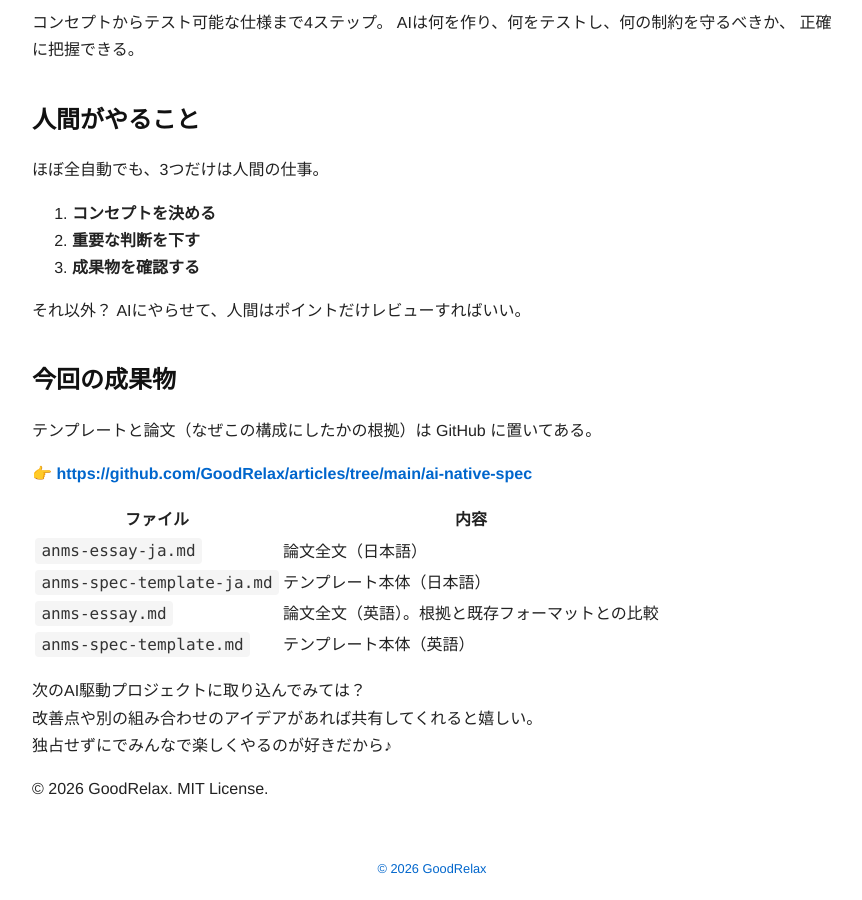
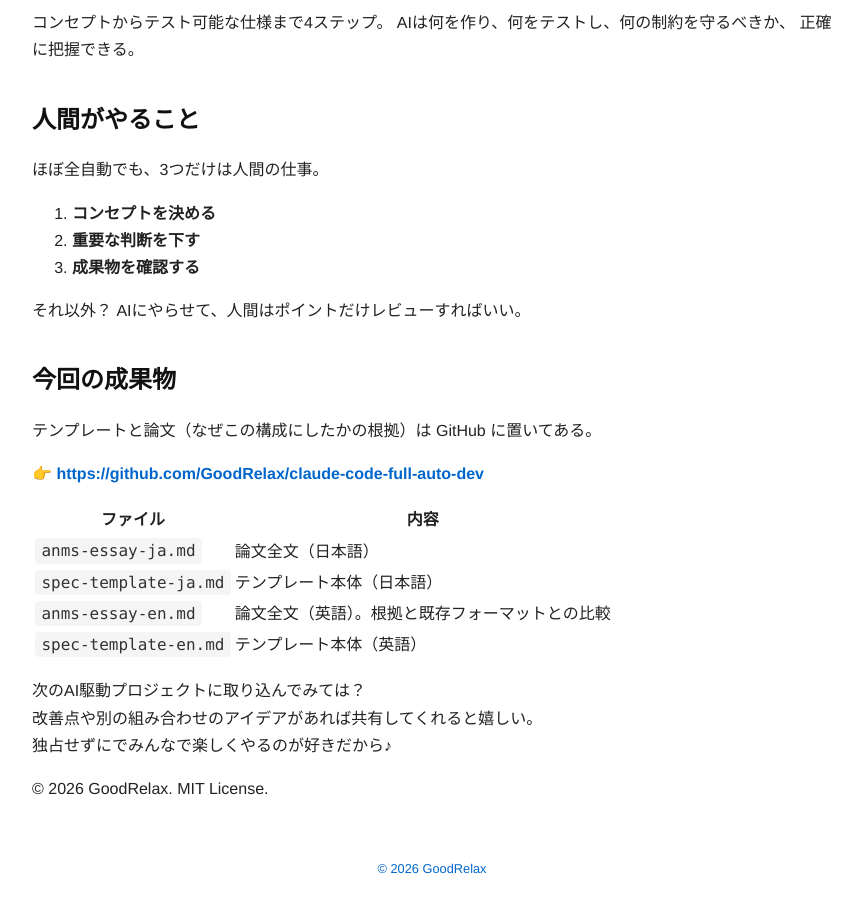
Before and after one commit to GoodRelax/articles, a Jekyll site: the page built from ai-native-spec/article_ja.md, in a window 1280 px wide and 900 px high, scrolled down 4533 px. Shown: the whole window, without its empty margins (208-1070 px from the left). Built offline with Jekyll 4.4.1, drawn with Linux system fonts in a browser that asks for light colours.

Commit message:
Update links

```diff
--- a/ai-native-spec/article_ja.md
+++ b/ai-native-spec/article_ja.md
@@ -200,14 +200,14 @@ AIは何を作り、何をテストし、何の制約を守るべきか、
 
 テンプレートと論文（なぜこの構成にしたかの根拠）は GitHub に置いてある。
 
-👉 **[https://github.com/GoodRelax/articles/tree/main/ai-native-spec](https://github.com/GoodRelax/claude-code-full-auto-dev/tree/main/anms-template/)**
+👉 **[https://github.com/GoodRelax/claude-code-full-auto-dev](https://github.com/GoodRelax/claude-code-full-auto-dev)**
 
 | ファイル                                                                                                              | 内容                                             |
 | --------------------------------------------------------------------------------------------------------------------- | ------------------------------------------------ |
-| [`anms-essay-ja.md`](https://github.com/GoodRelax/claude-code-full-auto-dev/tree/main/anms-template/anms-essay-ja.md)                 | 論文全文（日本語）                               |
-| [`anms-spec-template-ja.md`](https://github.com/GoodRelax/claude-code-full-auto-dev/tree/main/anms-template/anms-spec-template-ja.md) | テンプレート本体（日本語）                       |
-| [`anms-essay.md`](https://github.com/GoodRelax/claude-code-full-auto-dev/tree/main/anms-template/anms-essay-en.md)                       | 論文全文（英語）。根拠と既存フォーマットとの比較 |
-| [`anms-spec-template.md`](https://github.com/GoodRelax/claude-code-full-auto-dev/tree/main/anms-template/anms-spec-template-en.md)       | テンプレート本体（英語）                         |
+| [`anms-essay-ja.md`](https://github.com/GoodRelax/claude-code-full-auto-dev/tree/main/essays/anms-essay-ja.md)                 | 論文全文（日本語）                               |
+| [`spec-template-ja.md`](https://github.com/GoodRelax/claude-code-full-auto-dev/tree/main/process-rules/spec-template-ja.md) | テンプレート本体（日本語）                       |
+| [`anms-essay-en.md`](https://github.com/GoodRelax/claude-code-full-auto-dev/tree/main/essays/anms-essay-en.md)                       | 論文全文（英語）。根拠と既存フォーマットとの比較 |
+| [`spec-template-en.md`](https://github.com/GoodRelax/claude-code-full-auto-dev/tree/main/process-rules/spec-template-en.md)       | テンプレート本体（英語）                         |
 
 次のAI駆動プロジェクトに取り込んでみては？
 改善点や別の組み合わせのアイデアがあれば共有してくれると嬉しい。
```
Also changed, not shown: ai-native-spec/article_en.md (+5 -5 lines).
